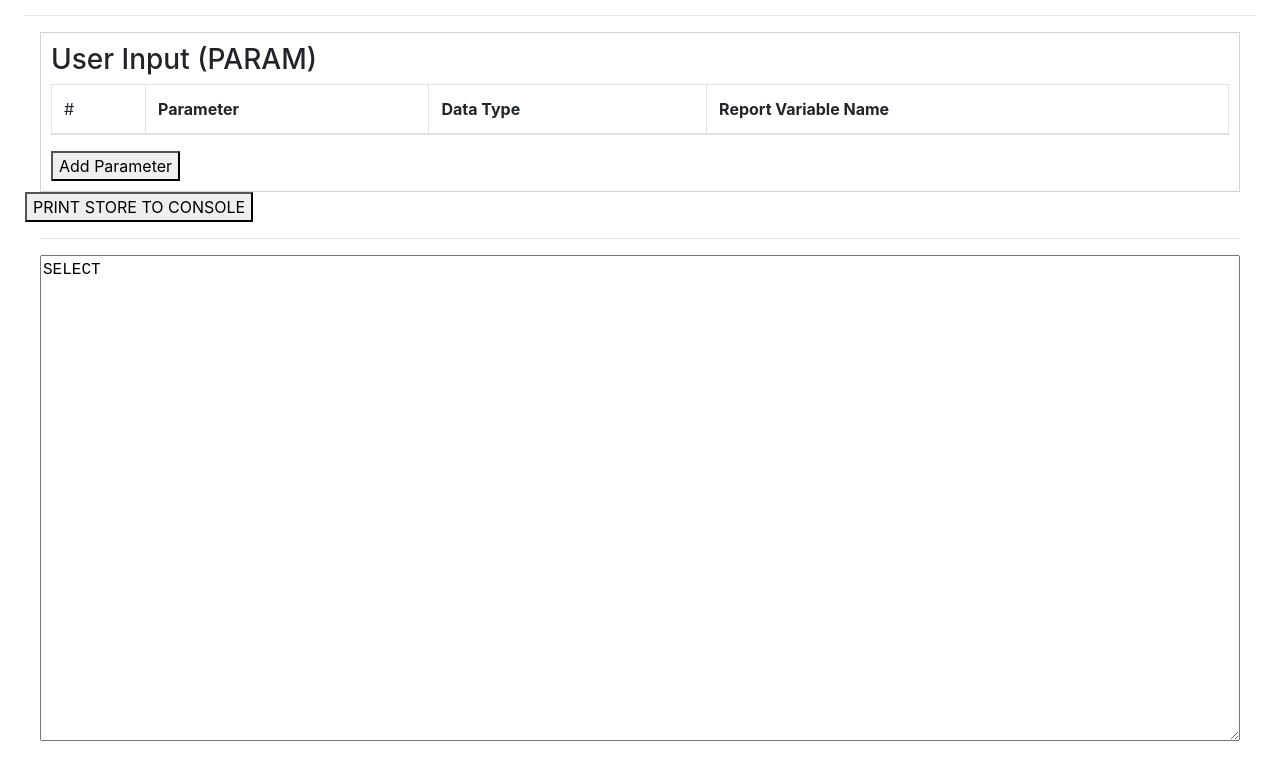
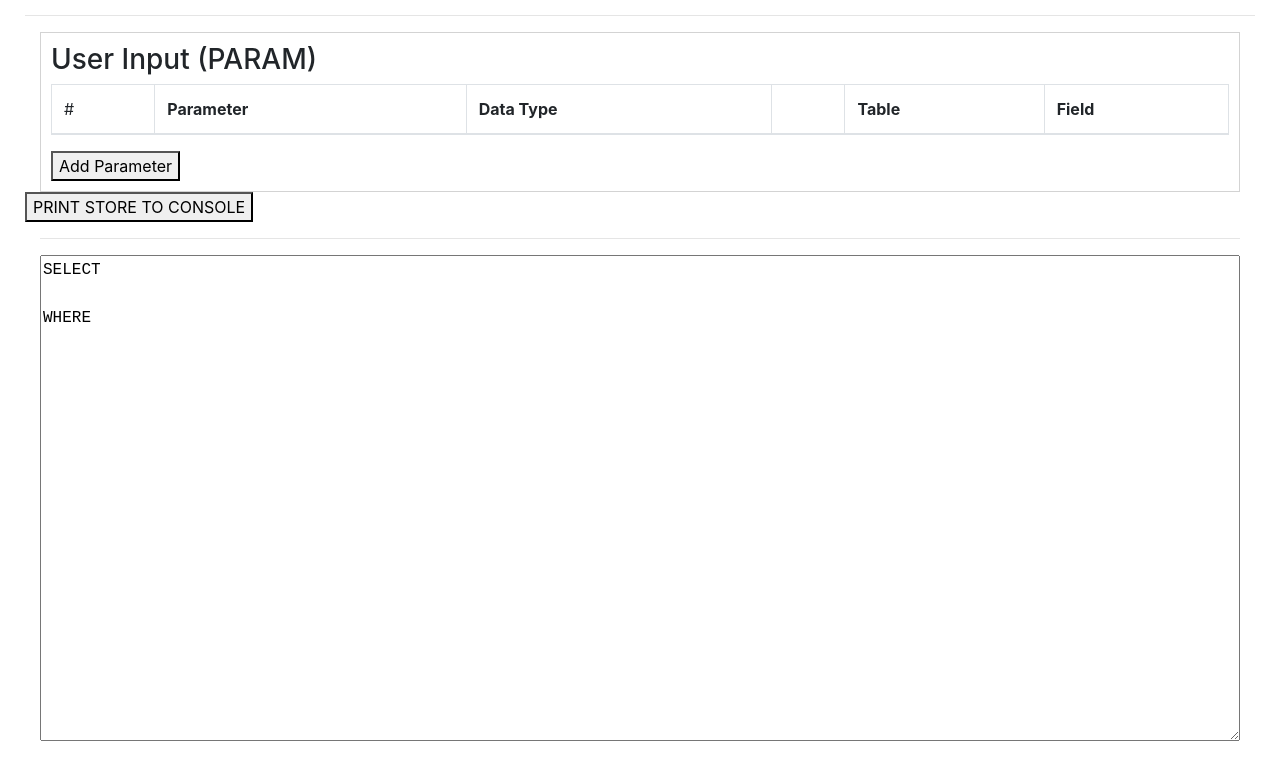
Before and after one commit to ItsAMeNick/sCube-Report-SQL-Builder, a React (Create React App) app: page / in a window 1280 px wide. Shown: the part 659-1431 px from the top of the page. Built offline with nearby package versions, Linux system fonts and the light colour scheme.

Commit message:
[NZ] Parameters

```diff
--- a/src/components/CORE_Output.js
+++ b/src/components/CORE_Output.js
@@ -15,9 +15,11 @@ class CORE_Output extends Component {
         let tables_used = this.getTablesUsed();
         let from_text = this.genFromClause(tables_used);
         let select_text = this.genSelectClause(tables_used);
+        let where_text = this.genWhereClause(tables_used);
 
         sql_text += select_text;
         sql_text += from_text;
+        sql_text += where_text;
 
         return sql_text;
     }
@@ -67,8 +69,6 @@ class CORE_Output extends Component {
                     }
                 }
 
-                console.log(req_conditions);
-
                 for (let c in req_conditions) {
                     if (c === "0") {
                         text += "ON ";
@@ -82,7 +82,6 @@ class CORE_Output extends Component {
                 let filters = this.props.state.filters;
                 for (let f in filters) {
                     let filter = filters[f];
-                    console.log(filter);
                     if (filter.table_name && (filter.table_name === tables[t]) && filter.field_name) {
                         if (req_conditions.length <=1) {
                             text += "ON ";
@@ -110,7 +109,6 @@ class CORE_Output extends Component {
                         text += "'" + filter.value + "'";
 
                         text += "\n";
-                        console.log(f);
                     }
                 }
 
@@ -122,7 +120,7 @@ class CORE_Output extends Component {
     }
 
     genSelectClause(tables) {
-        let text = "SELECT\n";
+        let text = "SELECT\n  ";
         let flag = false;
         for (let t in tables) {
             for (let f in this.props.state.fields) {
@@ -137,8 +135,76 @@ class CORE_Output extends Component {
                     }
                 }
             }
-            text += "\n";
         }
+        text += "\n";
+        return text;
+    }
+
+    genWhereClause(tables) {
+        let text = "WHERE\n";
+        let flag = false;
+        let table = tables[0];
+
+        //Check Filters
+        for (let f in this.props.state.filters) {
+            let filter = this.props.state.filters[f];
+            if (!filter.table_name || !filter.field_name) continue;
+            if (filter.table_name === table) {
+                if (flag) text += "AND ";
+                flag = true;
+
+                if (filter.req) {
+                    text += schema[filter.table_name].shortname + "." + schema[filter.table_name].required[filter.field_name].table_key;
+                } else {
+                    text += schema[filter.table_name].shortname + "." + schema[filter.table_name].data[filter.field_name].table_key;
+                }
+
+                switch (filter.comparison) {
+                    case "==": {
+                        text += " = ";
+                        break;
+                    }
+                    case "!=": {
+                        text += " != ";
+                        break;
+                    }
+                    default: break;
+                }
+                text += "'" + filter.value + "'\n";
+            }
+        }
+
+        //Check Parameters
+        for (let p in this.props.state.parameters) {
+            let param = this.props.state.parameters[p];
+            if (!param.table_param || !param.field_param) continue;
+            console.log(param.table_param)
+            if (param.table_param === table) {
+                console.log("Param");
+                if (flag) text += "AND ";
+                flag = true;
+
+
+                text += schema[param.table_param].shortname + "." + schema[param.table_param].data[param.field_param].table_key;
+
+                text += " = ";
+
+                switch (param.data_type) {
+                    case "Text": {
+                        break;
+                    }
+                    case "Number": {
+                        break;
+                    }
+                    case "Date": {
+                        break;
+                    }
+                    default: break;
+                }
+                text += "{@" + param.parameter_name + "}\n";
+            }
+        }
+
         return text;
     }
 
--- a/src/components/PARAM_Container.js
+++ b/src/components/PARAM_Container.js
@@ -34,7 +34,9 @@ class PARAM_Container extends Component {
                         <td>#</td>
                         <th>Parameter</th>
                         <th>Data Type</th>
-                        <th>Report Variable Name</th>
+                        <td></td>
+                        <th>Table</th>
+                        <th>Field</th>
                     </tr>
                 </thead>
                 <tbody>
--- a/src/components/PARAM_Item.js
+++ b/src/components/PARAM_Item.js
@@ -5,6 +5,9 @@ import _ from "lodash";
 import "./Container.css";
 
 import Form from "react-bootstrap/Form";
+
+import accela_schema from "./accela_schema.js";
+let schema = accela_schema.accela_data;
 
 class PARAM_Item extends Component {
     constructor(props) {
@@ -21,6 +24,23 @@ class PARAM_Item extends Component {
         this.props.update(this.props.id, newItem);
     }
 
+    getAccelaTables() {
+        let tables = [""].concat(Object.keys(schema));
+        tables = tables.map(t => {
+            return <option key={t} label={t} value={t}/>
+        });
+        return tables;
+    }
+
+    getAccelaFields(table) {
+        if (!table) return <option/>;
+        let fields = [""].concat(Object.keys(schema[table].data));
+        fields = fields.map(f => {
+            return <option key={f} label={f} value={f}/>
+        });
+        return fields;
+    }
+
     render() {
         return (
             <tr>
@@ -32,7 +52,13 @@ class PARAM_Item extends Component {
                     <option value="Number" label="Number"/>
                     <option value="Date" label="Date"/>
                 </Form.Control></td>
-                <td><Form.Control id={"report_param-"+this.props.id} readOnly></Form.Control></td>
+                <td>Is</td>
+                <td><Form.Control id={"table_param-"+this.props.id} as="select" onChange={this.handleChange}>
+                    {this.getAccelaTables()}
+                </Form.Control></td>
+                <td><Form.Control id={"field_param-"+this.props.id} as="select" onChange={this.handleChange}>
+                    {this.getAccelaFields(this.props.parameters[this.props.id].table_param)}
+                </Form.Control></td>
             </tr>
         );
     }
--- a/src/modules/reducer.js
+++ b/src/modules/reducer.js
@@ -25,7 +25,8 @@ const initialState = {
         //     key: "1",
         //     parameter_name: "",
         //     data_type: "",
-        //     report_var: ""
+        //     table_param: "",
+        //     field_param: ""
         // }
     }
 };
@@ -93,7 +94,8 @@ const sCubeReducer = (state = initialState, action) => {
                         key: m,
                         parameter_name: "",
                         data_type: "",
-                        report_var: ""
+                        table_param: "",
+                        field_param: ""
                     }
                 break;
             }
```
